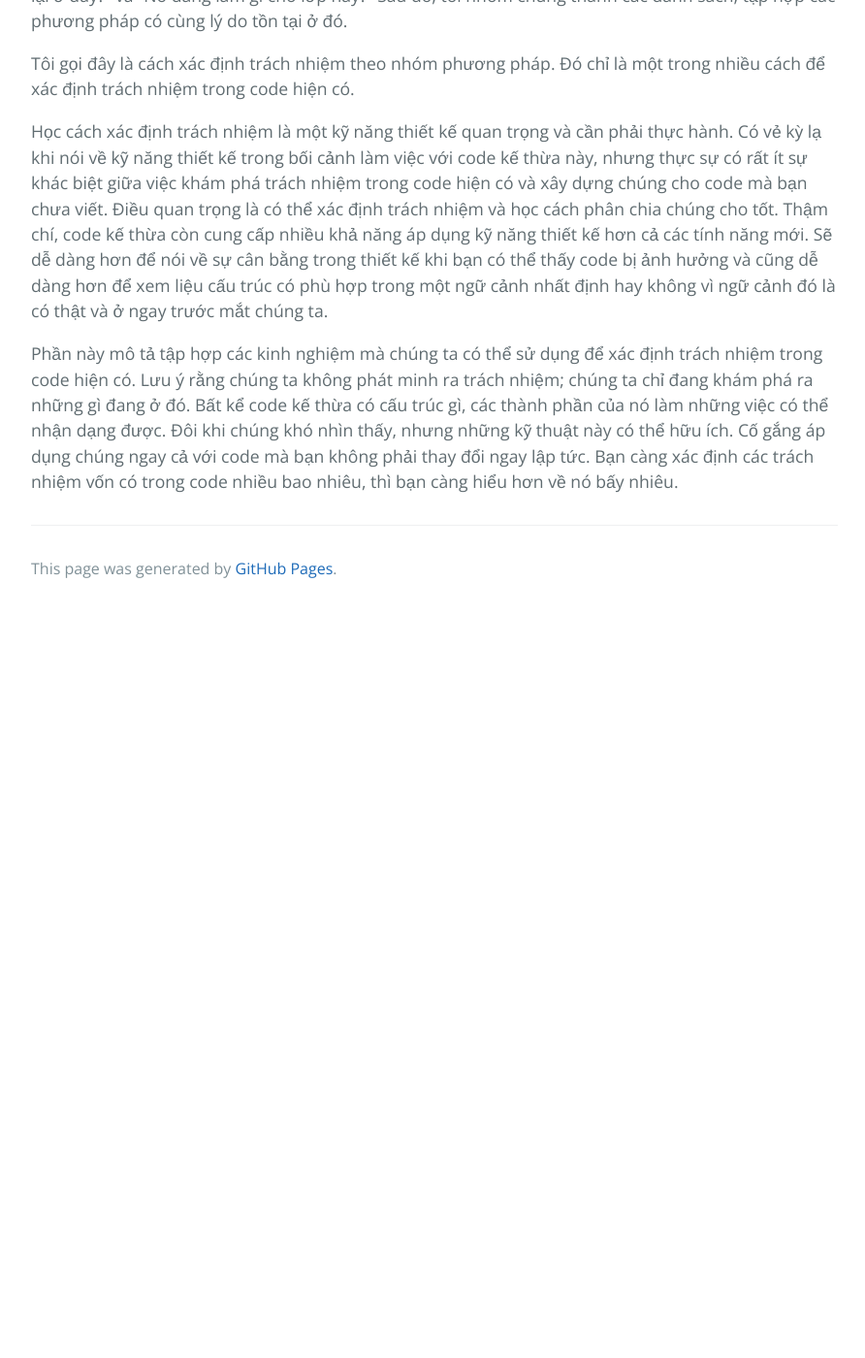
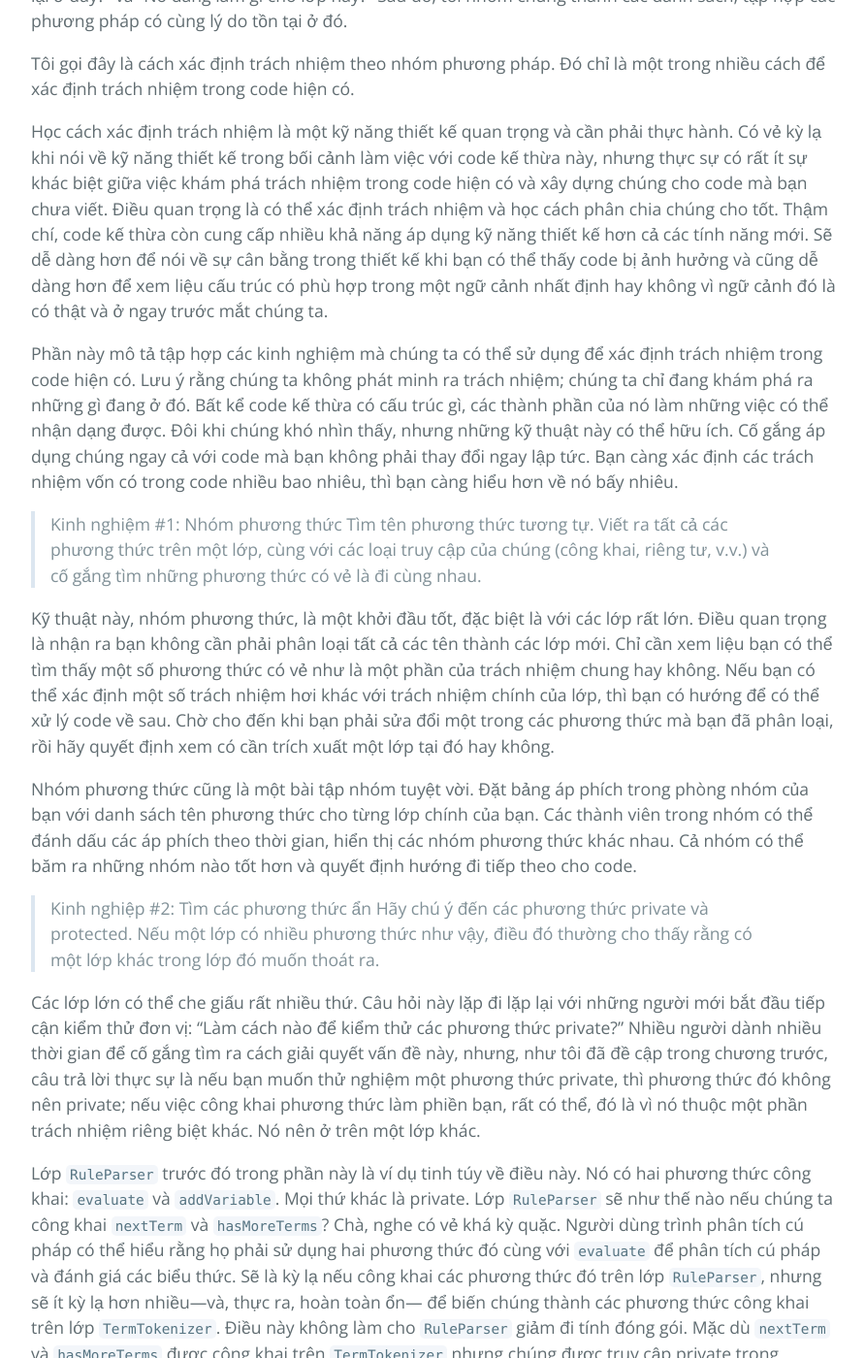
Before and after one commit to HaiBV/haibv.github.io, a Jekyll site: the page built from working-effectively-with-legacy-code/chapter-20-this-class-is-too-big-and-i-dont-want-it-to-get-any-bigger.md, in a window 1280 px wide and 1400 px high, scrolled down 4177 px. Shown: the whole window at 97% size, without its empty margins (192-1084 px from the left). Built offline with Jekyll 4.4.1, drawn with Linux system fonts in a browser that asks for light colours; our own code applies the rules of GitHub Pages for plain Markdown files; before the commit the page ends 4807 px from its top, so only the background shows below that; some of the changed text lies outside the part shown.

Commit message:
Book - Working Efectively with Legacy Code - P2 - C20

```diff
--- a/working-effectively-with-legacy-code/chapter-20-this-class-is-too-big-and-i-dont-want-it-to-get-any-bigger.md
+++ b/working-effectively-with-legacy-code/chapter-20-this-class-is-too-big-and-i-dont-want-it-to-get-any-bigger.md
@@ -56,3 +56,20 @@
 Học cách xác định trách nhiệm là một kỹ năng thiết kế quan trọng và cần phải thực hành. Có vẻ kỳ lạ khi nói về kỹ năng thiết kế trong bối cảnh làm việc với code kế thừa này, nhưng thực sự có rất ít sự khác biệt giữa việc khám phá trách nhiệm trong code hiện có và xây dựng chúng cho code mà bạn chưa viết. Điều quan trọng là có thể xác định trách nhiệm và học cách phân chia chúng cho tốt. Thậm chí, code kế thừa còn cung cấp nhiều khả năng áp dụng kỹ năng thiết kế hơn cả các tính năng mới. Sẽ dễ dàng hơn để nói về sự cân bằng trong thiết kế khi bạn có thể thấy code bị ảnh hưởng và cũng dễ dàng hơn để xem liệu cấu trúc có phù hợp trong một ngữ cảnh nhất định hay không vì ngữ cảnh đó là có thật và ở ngay trước mắt chúng ta.
 
 Phần này mô tả tập hợp các kinh nghiệm mà chúng ta có thể sử dụng để xác định trách nhiệm trong code hiện có. Lưu ý rằng chúng ta không phát minh ra trách nhiệm; chúng ta chỉ đang khám phá ra những gì đang ở đó. Bất kể code kế thừa có cấu trúc gì, các thành phần của nó làm những việc có thể nhận dạng được. Đôi khi chúng khó nhìn thấy, nhưng những kỹ thuật này có thể hữu ích. Cố gắng áp dụng chúng ngay cả với code mà bạn không phải thay đổi ngay lập tức. Bạn càng xác định các trách nhiệm vốn có trong code nhiều bao nhiêu, thì bạn càng hiểu hơn về nó bấy nhiêu.
+
+> Kinh nghiệm #1: Nhóm phương thức
+> Tìm tên phương thức tương tự. Viết ra tất cả các phương thức trên một lớp, cùng với các loại truy cập của chúng (công khai, riêng tư, v.v.) và cố gắng tìm những phương thức có vẻ là đi cùng nhau.
+
+Kỹ thuật này, nhóm phương thức, là một khởi đầu tốt, đặc biệt là với các lớp rất lớn. Điều quan trọng là nhận ra bạn không cần phải phân loại tất cả các tên thành các lớp mới. Chỉ cần xem liệu bạn có thể tìm thấy một số phương thức có vẻ như là một phần của trách nhiệm chung hay không. Nếu bạn có thể xác định một số trách nhiệm hơi khác với trách nhiệm chính của lớp, thì bạn có hướng để có thể xử lý code về sau. Chờ cho đến khi bạn phải sửa đổi một trong các phương thức mà bạn đã phân loại, rồi hãy quyết định xem có cần trích xuất một lớp tại đó hay không.
+
+Nhóm phương thức cũng là một bài tập nhóm tuyệt vời. Đặt bảng áp phích trong phòng nhóm của bạn với danh sách tên phương thức cho từng lớp chính của bạn. Các thành viên trong nhóm có thể đánh dấu các áp phích theo thời gian, hiển thị các nhóm phương thức khác nhau. Cả nhóm có thể băm ra những nhóm nào tốt hơn và quyết định hướng đi tiếp theo cho code.
+
+> Kinh nghiệp #2: Tìm các phương thức ẩn
+> Hãy chú ý đến các phương thức private và protected. Nếu một lớp có nhiều phương thức như vậy, điều đó thường cho thấy rằng có một lớp khác trong lớp đó muốn thoát ra.
+
+Các lớp lớn có thể che giấu rất nhiều thứ. Câu hỏi này lặp đi lặp lại với những người mới bắt đầu tiếp cận kiểm thử đơn vị: "Làm cách nào để kiểm thử các phương thức private?" Nhiều người dành nhiều thời gian để cố gắng tìm ra cách giải quyết vấn đề này, nhưng, như tôi đã đề cập trong chương trước, câu trả lời thực sự là nếu bạn muốn thử nghiệm một phương thức private, thì phương thức đó không nên private; nếu việc công khai phương thức làm phiền bạn, rất có thể, đó là vì nó thuộc một phần trách nhiệm riêng biệt khác. Nó nên ở trên một lớp khác.
+
+Lớp `RuleParser` trước đó trong phần này là ví dụ tinh túy về điều này. Nó có hai phương thức công khai: `evaluate` và `addVariable`. Mọi thứ khác là private. Lớp `RuleParser` sẽ như thế nào nếu chúng ta công khai `nextTerm` và `hasMoreTerms`? Chà, nghe có vẻ khá kỳ quặc. Người dùng trình phân tích cú pháp có thể hiểu rằng họ phải sử dụng hai phương thức đó cùng với `evaluate` để phân tích cú pháp và đánh giá các biểu thức. Sẽ là kỳ lạ nếu công khai các phương thức đó trên lớp `RuleParser`, nhưng sẽ ít kỳ lạ hơn nhiều—và, thực ra, hoàn toàn ổn— để biến chúng thành các phương thức công khai trên lớp `TermTokenizer`. Điều này không làm cho `RuleParser` giảm đi tính đóng gói. Mặc dù `nextTerm` và `hasMoreTerms` được công khai trên `TermTokenizer` nhưng chúng được truy cập private trong `parser`. Điều này được thể hiện trong Hình 20.3.
+
+![20.3](images/20/20-3.png)
+Hình 20.3 `RuleParser` và `TermTokenizer`.
```
Also changed, not shown: working-effectively-with-legacy-code/images/20/20-3.png (added).
